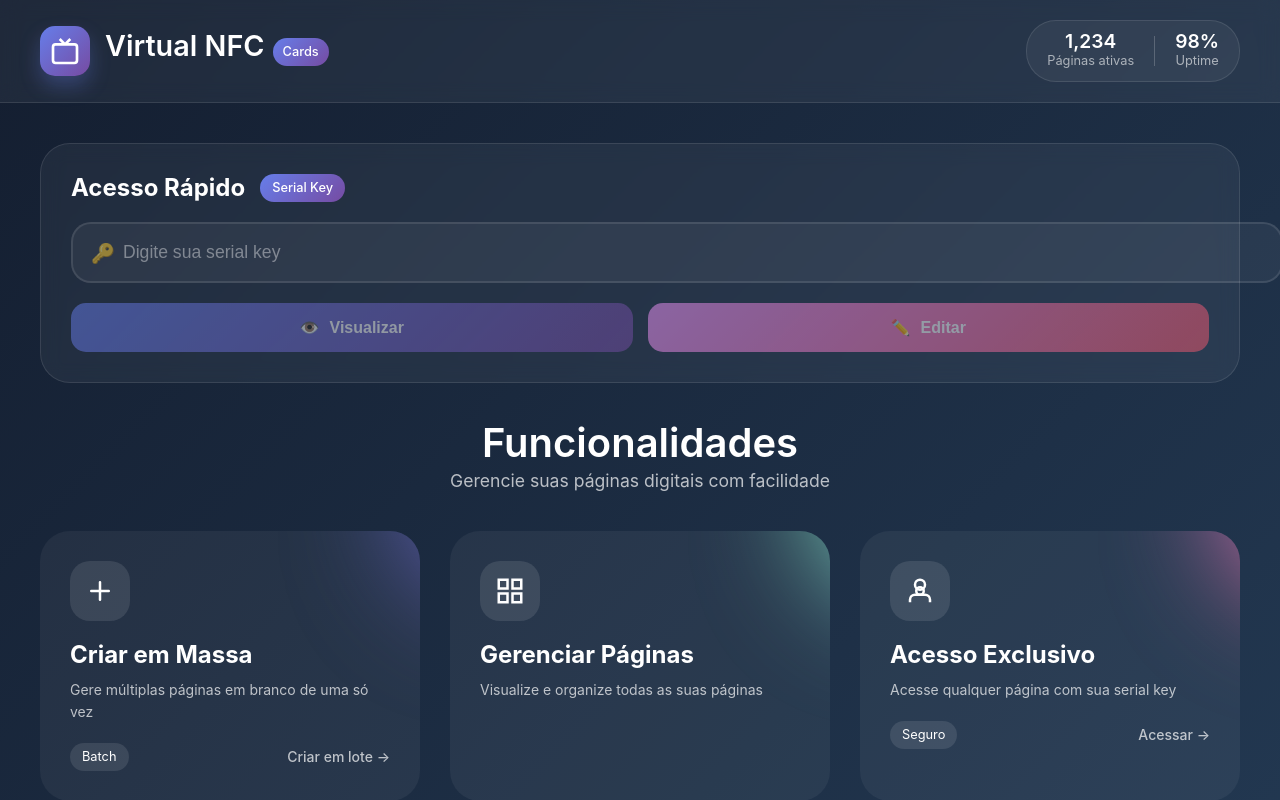
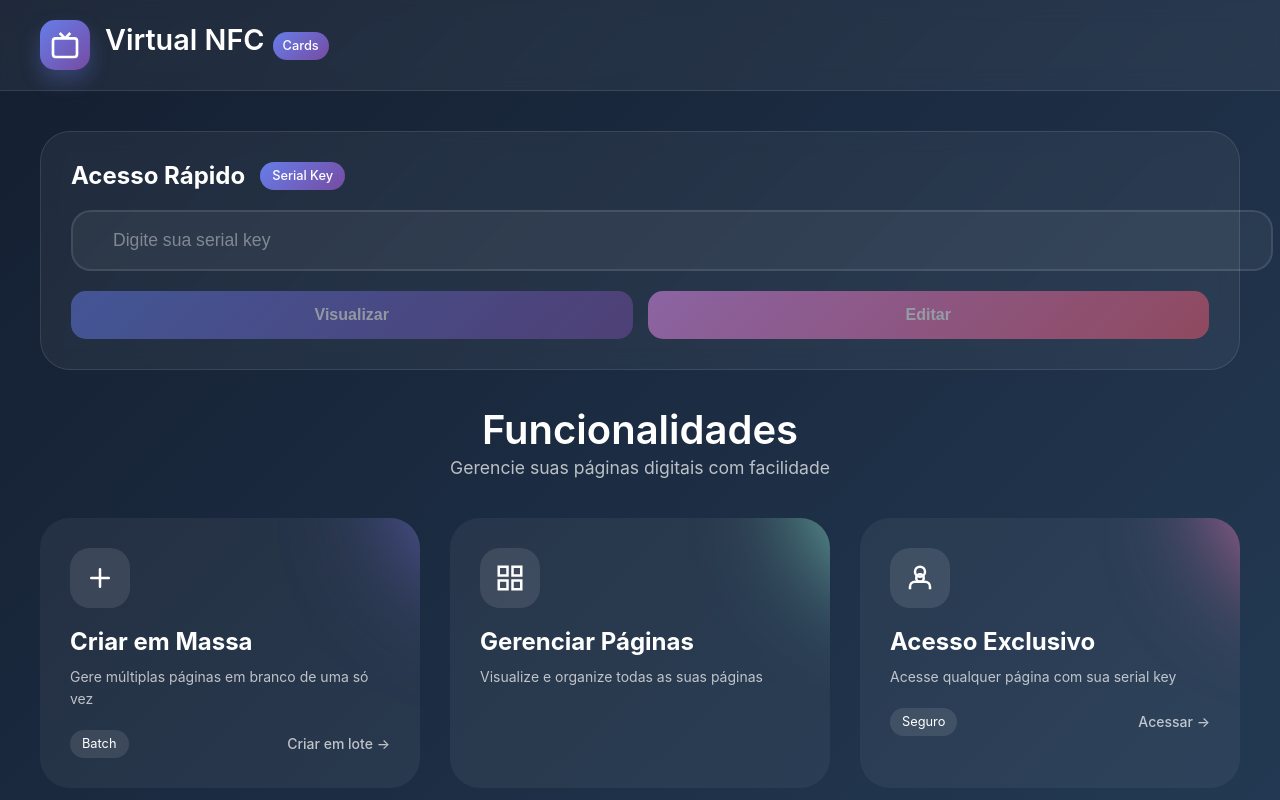
Before and after one commit to douglassqueiroz18/sistemaInternovirtualFront, an Angular app: page /#/menu in a window 1280 px wide. Shown: the top 800 px of the page. Built offline with nearby package versions, Linux system fonts and the light colour scheme.

Commit message:
ajustando menu

```diff
--- a/src/app/components/menu/menu.html
+++ b/src/app/components/menu/menu.html
@@ -16,7 +16,7 @@
         </div>
       </div>
 
-      <div class="header-stats">
+      <!--<div class="header-stats">
         <div class="stat-item">
           <span class="stat-value">1,234</span>
           <span class="stat-label">Páginas ativas</span>
@@ -26,7 +26,7 @@
           <span class="stat-value">98%</span>
           <span class="stat-label">Uptime</span>
         </div>
-      </div>
+      </div>-->
     </div>
   </header>
 
@@ -47,7 +47,6 @@
             class="modern-input"
             (keyup.enter)="navegarParaRota({path: '/#/page/', precisaSerialKey: true})"
           />
-          <span class="input-icon">🔑</span>
         </div>
 
         <div class="action-buttons">
@@ -56,7 +55,6 @@
             [disabled]="!serialKeyInput"
             class="action-btn view-btn"
           >
-            <span class="btn-icon">👁️</span>
             <span>Visualizar</span>
           </button>
           <button
@@ -64,7 +62,6 @@
             [disabled]="!serialKeyInput"
             class="action-btn edit-btn"
           >
-            <span class="btn-icon">✏️</span>
             <span>Editar</span>
           </button>
         </div>
@@ -136,7 +133,7 @@
       </div>
     </div>
 
-    <!-- Quick Shortcuts -->
+    <!-- Quick Shortcuts
     <div class="shortcuts-section">
       <div class="shortcuts-header">
         <h3>Atalhos Rápidos</h3>
@@ -160,7 +157,7 @@
         </button>
 
       </div>
-    </div>
+    </div>-->
   </main>
 
   <!-- Footer Moderno -->
--- a/src/app/components/menu/menu.scss
+++ b/src/app/components/menu/menu.scss
@@ -157,7 +157,7 @@
 
   .modern-input {
     width: 100%;
-    padding: 18px 20px 18px 50px;
+    padding: 18px 20px 18px 40px;
     background: rgba(255, 255, 255, 0.05);
     border: 2px solid rgba(255, 255, 255, 0.1);
     border-radius: 20px;
```
